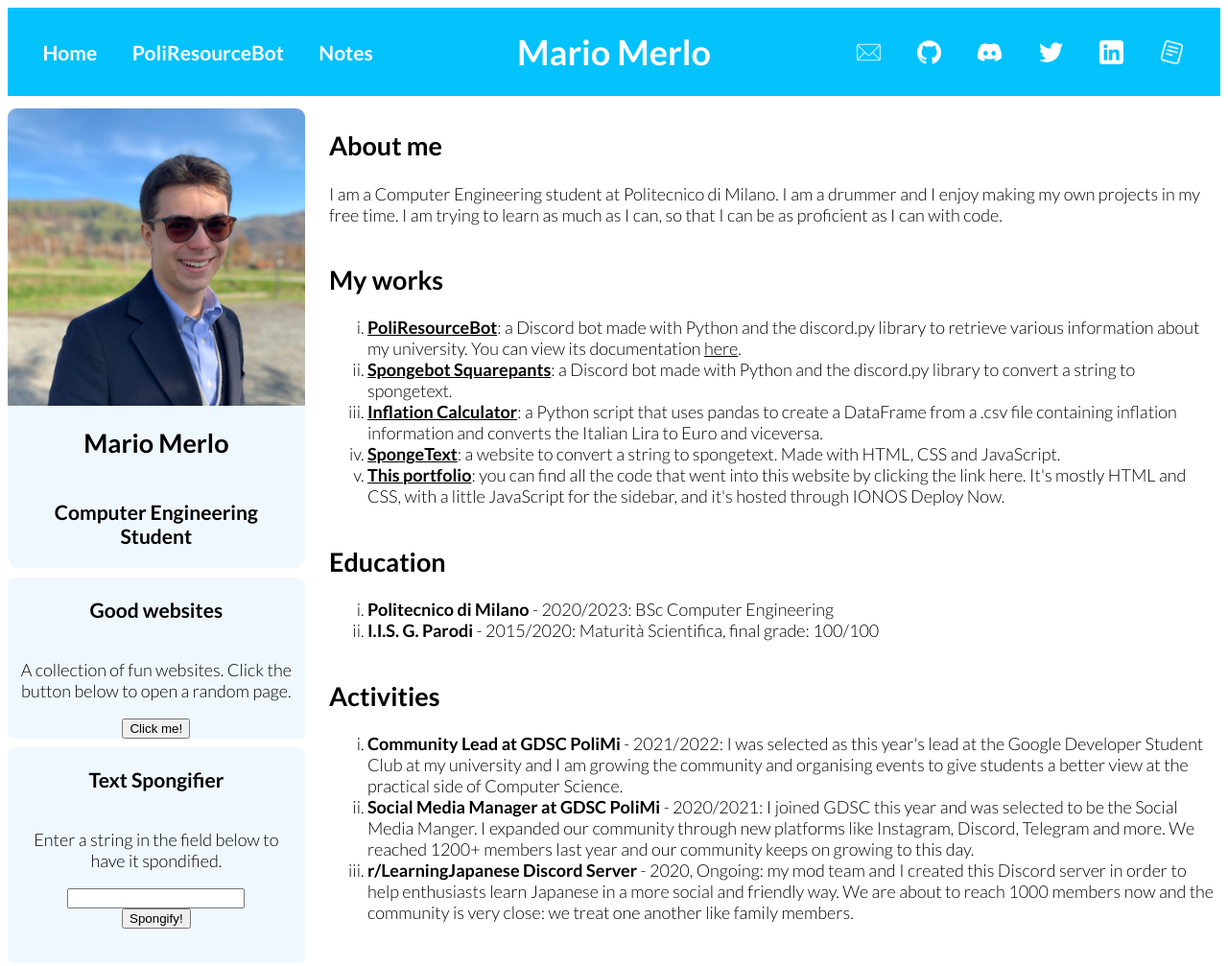
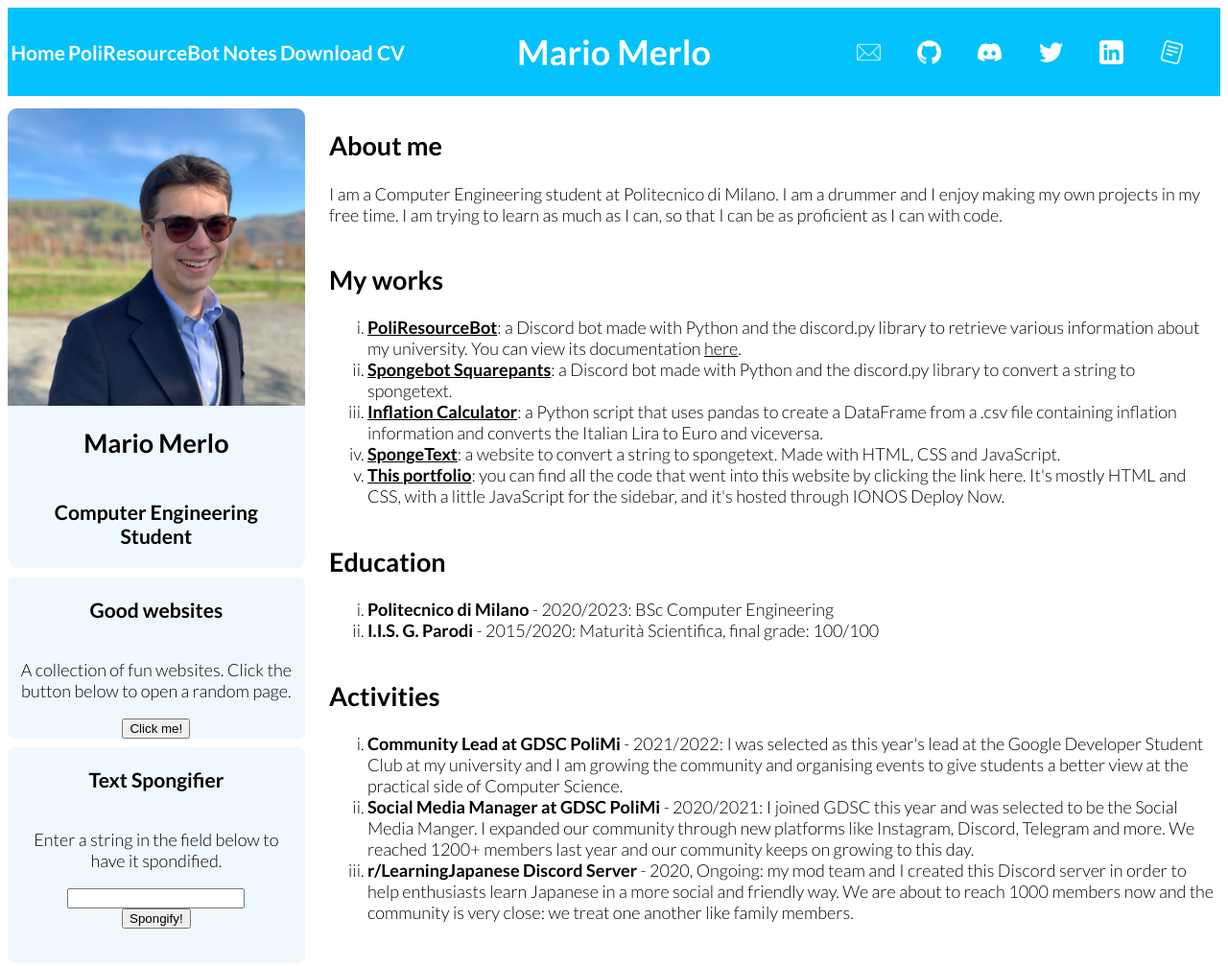
Before and after one commit to MrVideo/mariomerlo.me, a plain HTML site: page index.html in a window 1280 px wide. Shown: the whole page at 96% size. Drawn offline with Linux system fonts and the light colour scheme.

Commit message:
Added a downloadable CV

```diff
--- a/index.html
+++ b/index.html
@@ -11,6 +11,7 @@
                 <h3><a href="./index.html" id="navlink">Home</a></h3>
                 <h3><a href="./poli.html" id="navlink">PoliResourceBot</a></h3>
                 <h3><a href="./notes.html" id="navlink">Notes</a></h3>
+                <h3><a href="./src/CV.pdf" download="CV" id="navlink">Download CV</a></h3>
             </div>
 
             <h1 id="name">Mario Merlo</h1>
```
Also changed, not shown: 1 other file.
